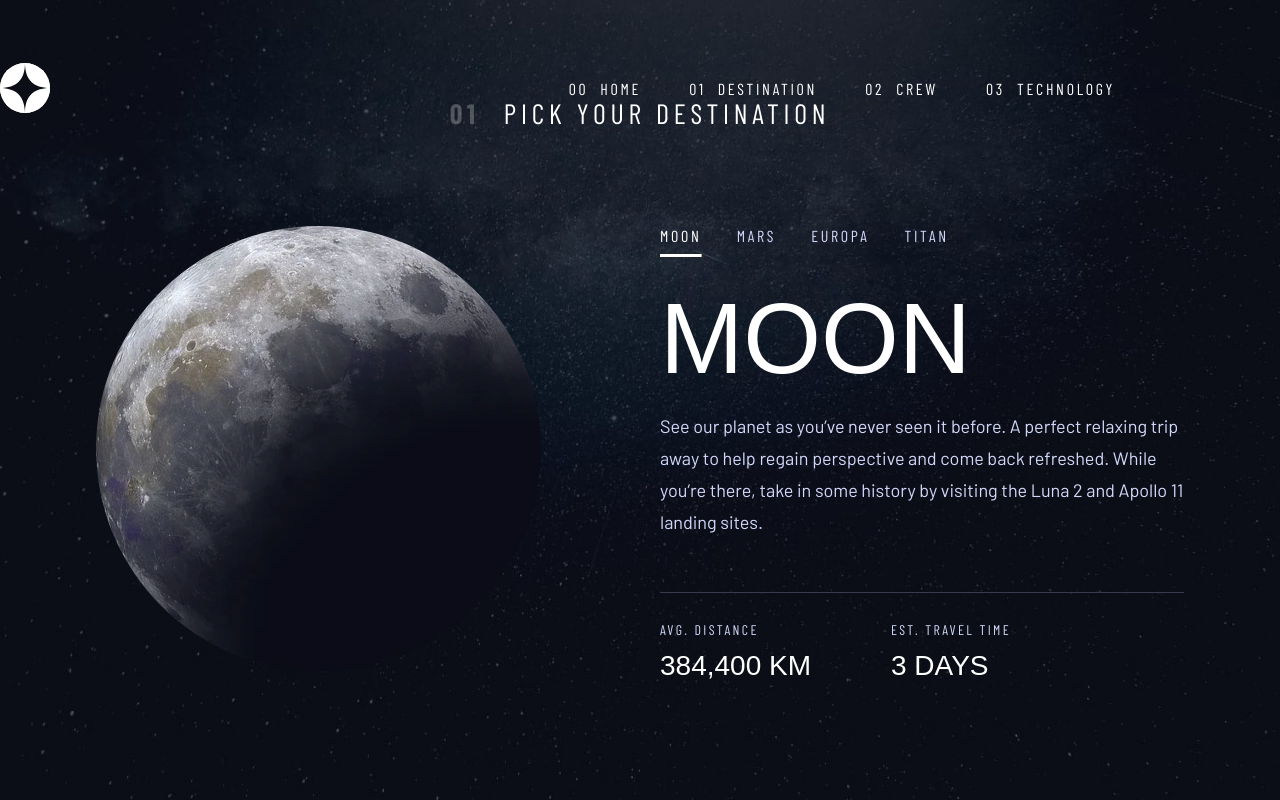
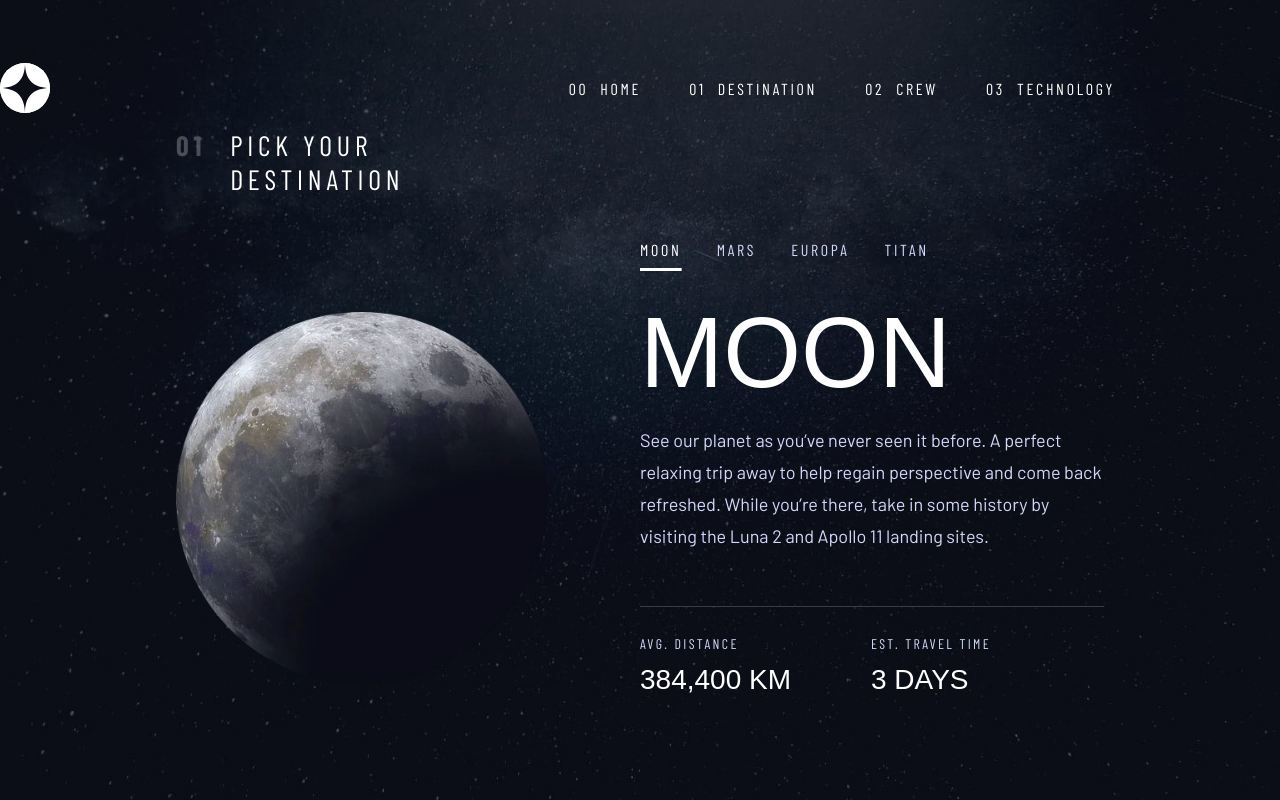
Before and after one commit to aleksandr-efimenko/space-tourism, a Next.js app: page /destination in a window 1280 px wide. Built offline with nearby package versions, Linux system fonts and the light colour scheme; a web font is replaced by a local one.

Commit message:
create grid for crew, destination and main pages

```diff
--- a/src/pages/crew.tsx
+++ b/src/pages/crew.tsx
@@ -16,9 +16,9 @@ export default function Crew() {
   }, [crew])
   return (
     <>
-      <div className='grid gap-16 grid-cols-12 min-h-screen justify-center items-end w-full'>
+      <div className='page-container justify-center items-end w-full'>
         <motion.div
-          className='pt-32 pb-24 col-start-2 col-end-7 min-h-screen flex flex-col
+          className='pt-32 pb-24 col-start-2 col-end-8 min-h-screen flex flex-col
             justify-self-center justify-between items-start'
           key={crewMemberIndex + crew[crewMemberIndex].name}
         >
@@ -46,7 +46,7 @@ export default function Crew() {
               {crew[crewMemberIndex].name}
             </motion.h3>
             <motion.p
-              className='text-paleblue'
+              className='text-paleblue max-w-[70%]'
               initial={{ opacity: 0 }}
               animate={{ opacity: 1 }}
               transition={{ delay: 0.8 }}
@@ -61,12 +61,12 @@ export default function Crew() {
 
         <motion.div
           key={crewMemberIndex}
-          className='col-start-7 col-end-12 justify-self-end h-4/5 flex flex-col justify-end'
+          className='col-start-8 col-end-12 justify-self-start h-4/5 flex flex-col justify-end'
           initial={{ x: '5rem', opacity: 0 }}
           animate={{ x: 0, opacity: 1 }}
           transition={{ duration: 0.5 }}
         >
-          <Image priority src={crew[crewMemberIndex].images.webp} alt='crew member' width={400} height={500} />
+          <Image priority src={crew[crewMemberIndex].images.webp} alt='crew member' width={480} height={700} />
         </motion.div>
       </div>
     </>
--- a/src/pages/destination.tsx
+++ b/src/pages/destination.tsx
@@ -10,46 +10,32 @@ export default function Destination() {
 
   return (
     <>
-      <main className='flex flex-col items-center justify-between p-24 gap-24 w-full'>
+      <div className='page-container pt-32 w-full'>
+        <div className='col-start-2 col-end-6 flex flex-col'>
           <h1 className='flex gap-6'>
             <span className='heading5 font-bold opacity-25 '>01</span>
             <p className='heading5 '>Pick your destination</p>
           </h1>
-        <div className='flex justify-around gap-10 w-full'>
-          <div className='flex-1 w-[27.8125rem] h-[27.8125rem]'>
-            <Image
-              src={destinations[destinationIndex].images.webp}
-              alt='destination'
-              width={445}
-              height={445}
-            />
+          <div className='flex justify-center items-center h-full'>
+            <Image src={destinations[destinationIndex].images.webp} alt='destination' width={445} height={445} />
           </div>
-          <div className='flex flex-col flex-1'>
+        </div>
+
+        <div className='flex flex-col mt-28 col-start-7 col-end-12'>
           <TextSlider
             items={destinations.map((item) => item.name)}
             currentIndex={destinationIndex}
             setIndex={setDestinationIndex}
           />
-            <h2 className='heading2  mt-9 mb-[0.875rem]'>
-              {destinations[destinationIndex].name}
-            </h2>
-            <p className='body-text text-paleblue'>
-              {destinations[destinationIndex].description}
-            </p>
+          <h2 className='heading2  mt-9 mb-[0.875rem]'>{destinations[destinationIndex].name}</h2>
+          <p className='body-text text-paleblue'>{destinations[destinationIndex].description}</p>
           <hr className='border-gray border-1 mt-[3.375rem] mb-7 ' />
           <div className='flex gap-20'>
-              <PlanetInfoColumn
-                headerText='AVG. DISTANCE'
-                bodyText={destinations[destinationIndex].distance}
-              />
-              <PlanetInfoColumn
-                headerText='EST. TRAVEL TIME'
-                bodyText={destinations[destinationIndex].travel}
-              />
+            <PlanetInfoColumn headerText='AVG. DISTANCE' bodyText={destinations[destinationIndex].distance} />
+            <PlanetInfoColumn headerText='EST. TRAVEL TIME' bodyText={destinations[destinationIndex].travel} />
           </div>
         </div>
       </div>
-      </main>
     </>
   )
 }
--- a/src/pages/index.tsx
+++ b/src/pages/index.tsx
@@ -4,7 +4,7 @@ import { motion } from 'framer-motion'
 export default function Home() {
   return (
     <>
-      <div className={`grid grid-cols-12 min-h-screen w-full items-end justify-between py-[8.1875rem]`}>
+      <div className={`page-container min-h-screen w-full items-end justify-between py-[8.1875rem]`}>
         <div className='flex flex-col col-start-2 col-end-7'>
           <motion.p animate={{ opacity: 1 }} initial={{ opacity: 0 }} transition={{ delay: 0.2 }} className='heading5'>
             SO, YOU WANT TO TRAVEL TO
```
Lines whose indentation alone changed are shown as unchanged.
